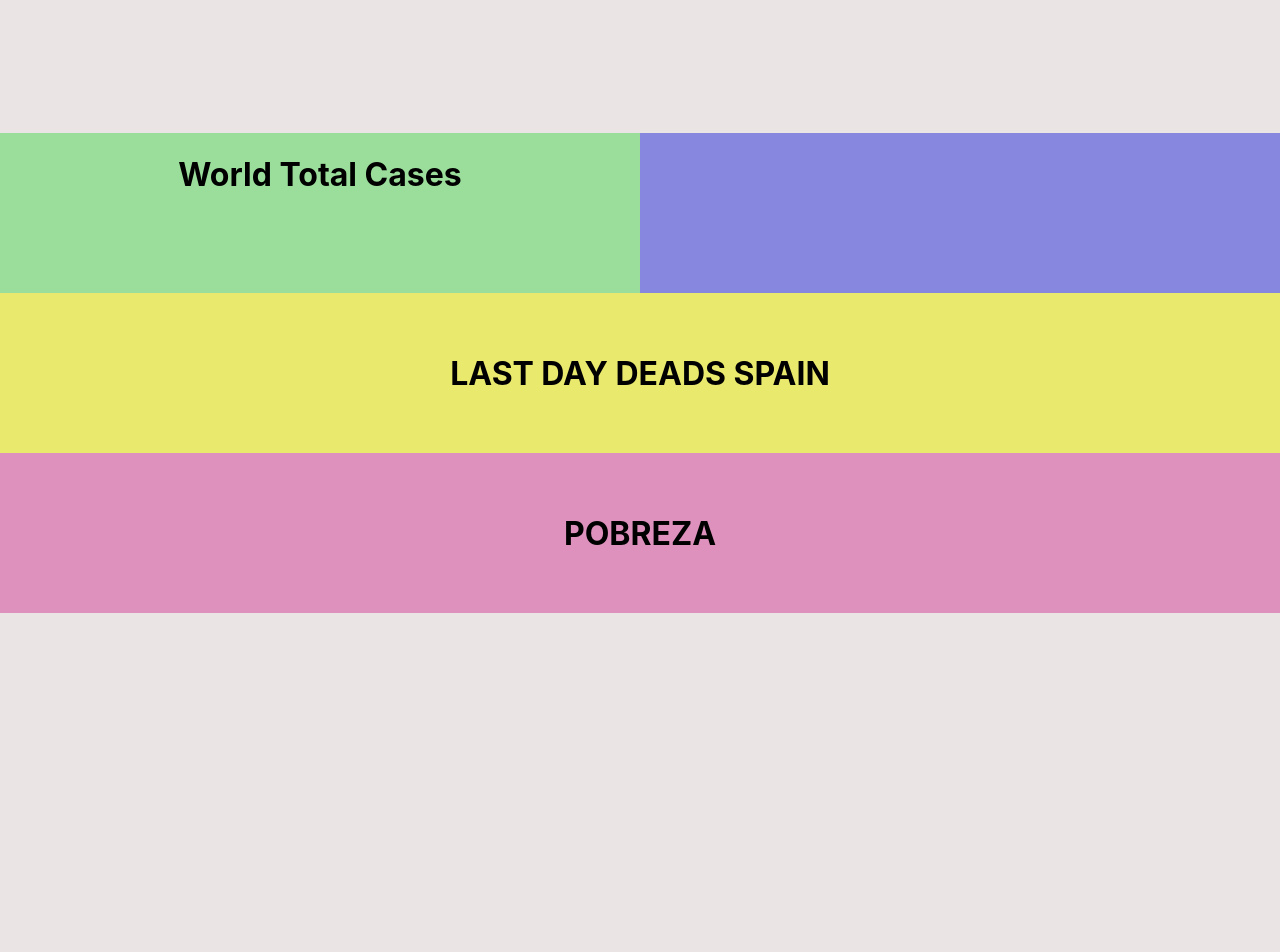
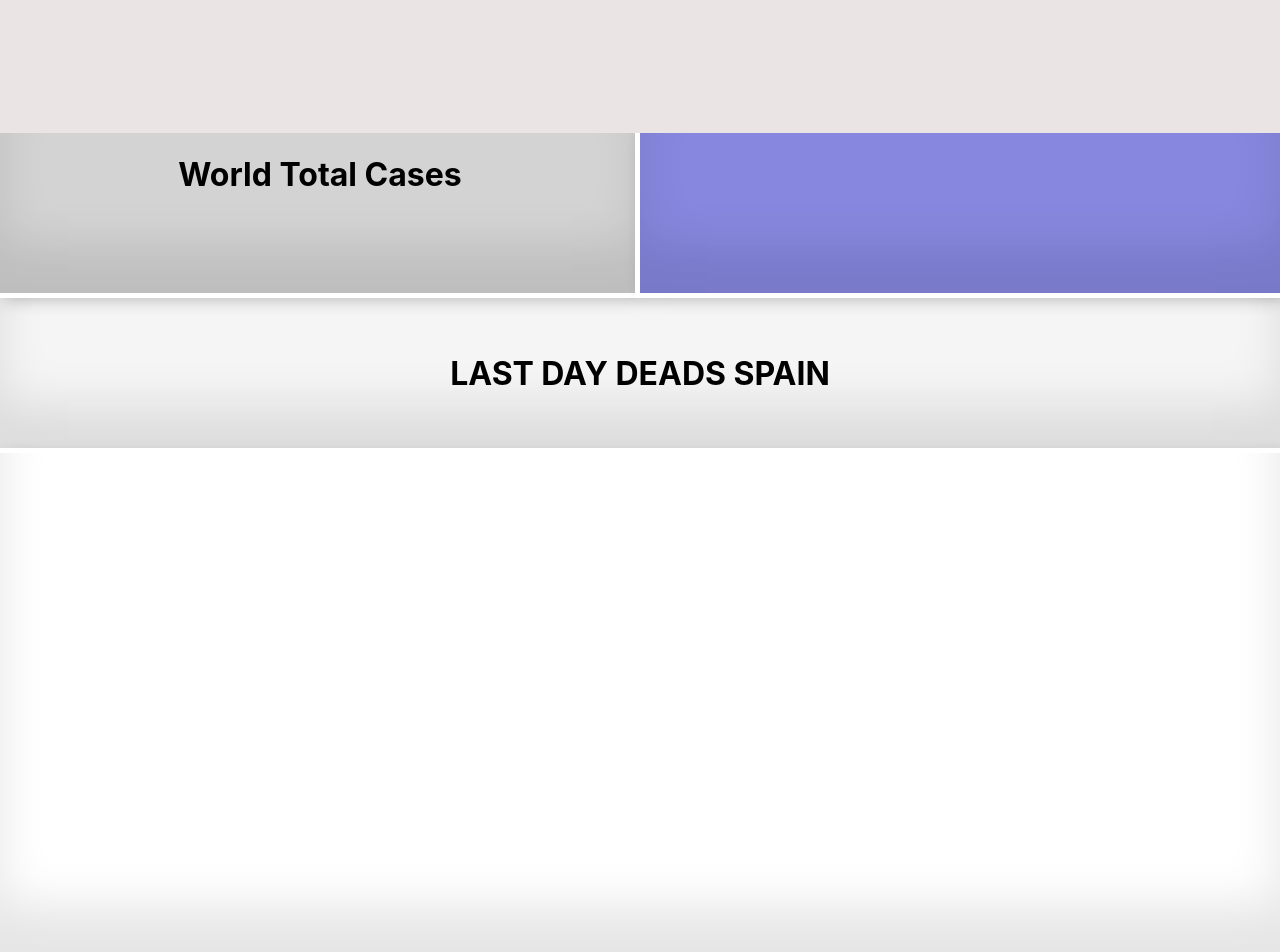
Before and after one commit to ElisAlvarez75/CovidHackaton-, a React (Create React App) app: page / in a window 1280 px wide. Shown: the part 80-1032 px from the top of the page. Before the commit the page ends 800 px from the top, so only its background shows below. Built offline with nearby package versions, Linux system fonts and the light colour scheme; no server answers.

Commit message:
Final Hackaton

```diff
--- a/src/App.css
+++ b/src/App.css
@@ -17,9 +17,13 @@ body {background-color: rgb(235, 228, 228)}
 }
 
 .world {
-    background-color: rgb(155, 221, 155);
+    background-color: lightgrey;
     width: 60%;
     text-align: center;
+    box-shadow:
+            inset 0 -3em 3em rgba(0,0,0,0.1),
+            0 0  0 5px rgb(255,255,255),
+            0.3em 0.3em 1em rgba(0,0,0,0.3);
 }
 
 .totalspain {
@@ -28,24 +32,37 @@ body {background-color: rgb(235, 228, 228)}
     width: 60%;
     justify-content: center;
     align-items: center;
+    text-align: center;
     height: 20vh;
+    box-shadow:
+            inset 0 -3em 3em rgba(0,0,0,0.1),
+            0 0  0 5px rgb(255,255,255),
+            0.3em 0.3em 1em rgba(0,0,0,0.3);
 
 }
 
 .spaindeads {
     display: flex;
-    background-color: rgb(233, 233, 109);
+    background-color: whitesmoke;
     width: 100%;
     justify-content: center;
     align-items: center;
     height: 20vh;
+    box-shadow:
+            inset 0 -3em 3em rgba(0,0,0,0.1),
+            0 0  0 5px rgb(255,255,255),
+            0.3em 0.3em 1em rgba(0,0,0,0.3);
 }
 
 .pobreza{
     display: flex;
-    background-color: rgb(223, 145, 190);
+    background-color: white;
     width: 100%;
     justify-content: center;
     align-items: center;
-    height: 20vh;
+    height: 500px;
+    box-shadow:
+            inset 0 -3em 3em rgba(0,0,0,0.1),
+            0 0  0 5px rgb(255,255,255),
+            0.3em 0.3em 1em rgba(0,0,0,0.3);
 }
--- a/src/App.js
+++ b/src/App.js
@@ -4,6 +4,7 @@ import './App.css';
 import React, {Fragment} from 'react';
 import {getSpainData} from './Apicalls'
 import {useState, useEffect} from 'react';
+import RadarCovid from "./componentes/radarchart";
 
 
 const App = () => {
@@ -26,7 +27,7 @@ const App = () => {
         <Fragment>
             <div className="contenedor">
                 <h1>
-                   Covid DashBoard
+                    Covid DashBoard Elis, Gabriela y Facundo
                 </h1>
             </div>
             <div className="casosactivos">
@@ -43,7 +44,7 @@ const App = () => {
                 <h1>LAST DAY DEADS SPAIN {deadMonth}</h1>
             </div>
             <div className="pobreza">
-        <h1>POBREZA</h1>
+                <RadarCovid />
             </div>
         </Fragment>
     );
--- /dev/null
+++ b/src/componentes/radarchart.js
@@ -0,0 +1,34 @@
+import React, { useState, useEffect } from 'react';
+import {
+    Radar, RadarChart, PolarGrid, PolarAngleAxis, PolarRadiusAxis,
+} from 'recharts';
+import data from '../data/covid-data.json';
+const RadarCovid = () => {
+    const [filterD, setFilterD] = useState();
+    useEffect(() => {
+        const filteredData = Object.keys(data).filter((countryKey) => {
+            if (data[countryKey].continent === "Europe" && data[countryKey].extreme_poverty) {
+                return true;
+            }
+            return false;
+        }).map((countryKey) => {
+            return {
+                country: data[countryKey].location,
+                poverty: data[countryKey].extreme_poverty
+            }
+        });
+        setFilterD(filteredData);
+    }, []);
+    if (!filterD) {
+        return <div />;
+    }
+    return (
+        <RadarChart cx={300} cy={250} outerRadius={150} width={500} height={500} data={filterD}>
+            <PolarGrid />
+            <PolarAngleAxis dataKey="country" />
+            <PolarRadiusAxis />
+            <Radar name="Mike" dataKey="poverty" stroke="#8884D8" fill="#8884D8" fillOpacity={0.6} />
+        </RadarChart>
+    );
+};
+export default RadarCovid;
```
Lines whose indentation alone changed are shown as unchanged.
